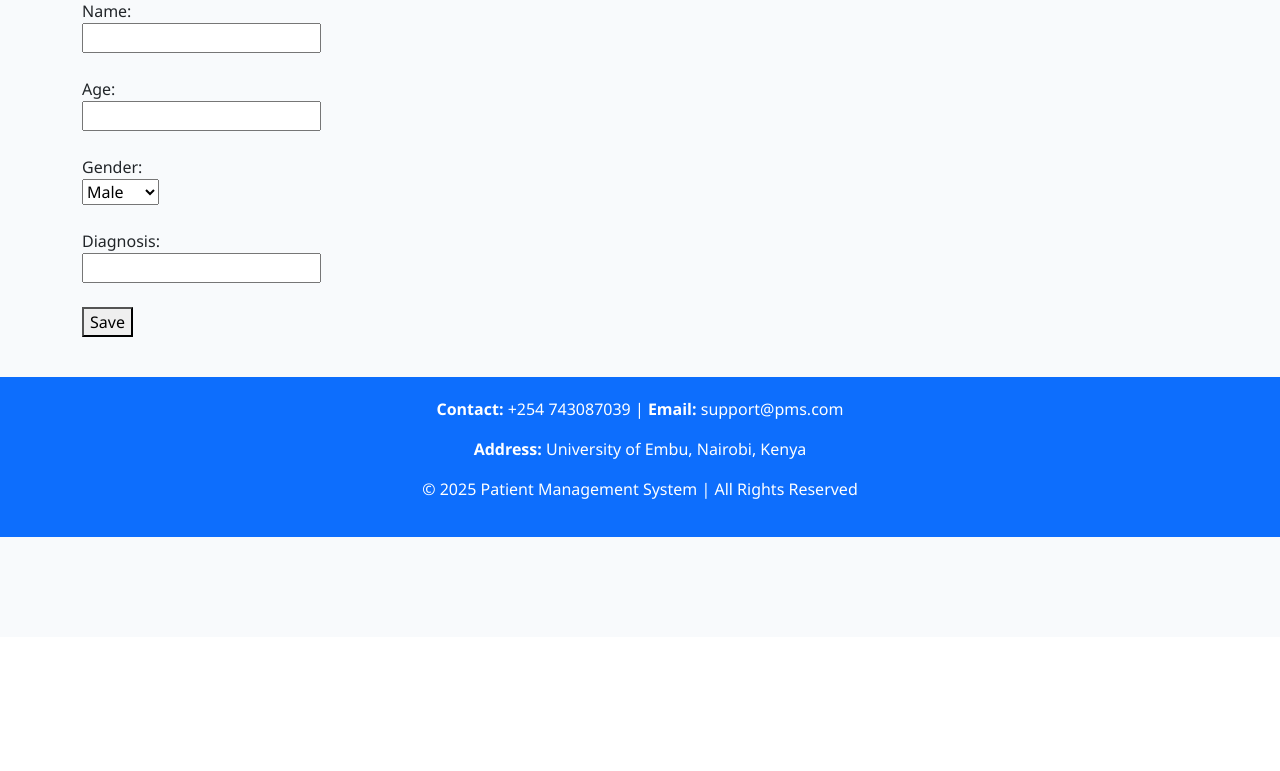
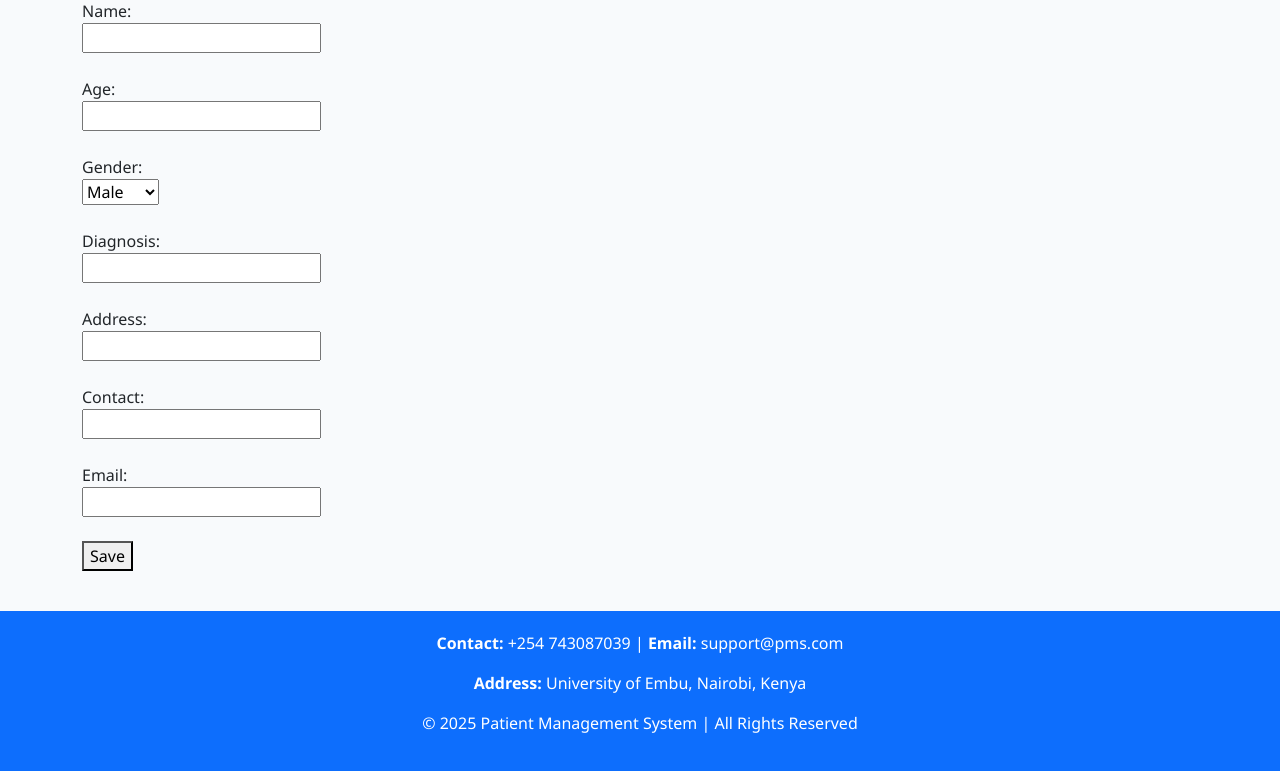
Before and after one commit to ndonga123/pms_app, a Flask app: page /add in a window 1280 px wide. Shown: the part 163-934 px from the top of the page. Before the commit the page ends 800 px from the top, so only its background shows below. Run offline with Flask 3, Linux system fonts and the light colour scheme.

Commit message:
Updated index.html and add.html with new features

```diff
--- a/templates/add.html
+++ b/templates/add.html
@@ -16,6 +16,13 @@
 
   <label>Diagnosis:</label><br>
   <input type="text" name="diagnosis" required><br><br>
+  <label>Address:</label><br>
+  <input type="text" name="address" required><br><br>
+<label>Contact:</label><br>
+  <input type="text" name="contact" required><br><br>
+<label>Email:</label><br>
+  <input type="text" name="email" required><br><br>
+
 
   <button type="submit">Save</button>
 </form>
--- a/templates/index.html
+++ b/templates/index.html
@@ -30,7 +30,7 @@
             <td>{{ patient.gender }}</td>
             <td>{{ patient.diagnosis }}</td>
             <td>{{ patient.address }}</td>
-            <td>{{ patient.contactinfo }}</td>
+            <td>{{ patient.contact }}</td>
             <td>{{ patient.email}}</td>
 
             <td class="text-center">
```
